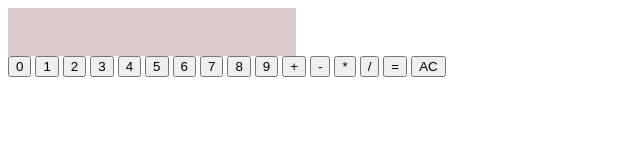
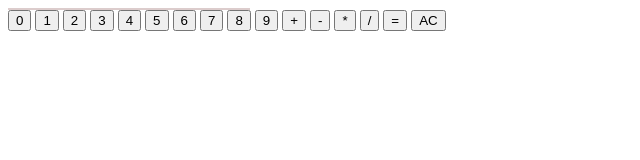
Before and after one commit to alvaromejiaAM/top-calculator, a plain HTML site: page index.html in a window 1280 px wide. Shown: the whole page, without its empty margins (0-640 px from the left). Drawn offline with Linux system fonts and the light colour scheme.

Commit message:
Change border size

```diff
--- a/css/styles.css
+++ b/css/styles.css
@@ -1,4 +1,4 @@
 .output{
-  border: 24px solid rgb(220, 204, 204);
+  border: 1px solid rgb(220, 204, 204);
   width: 240px;
 }
```
